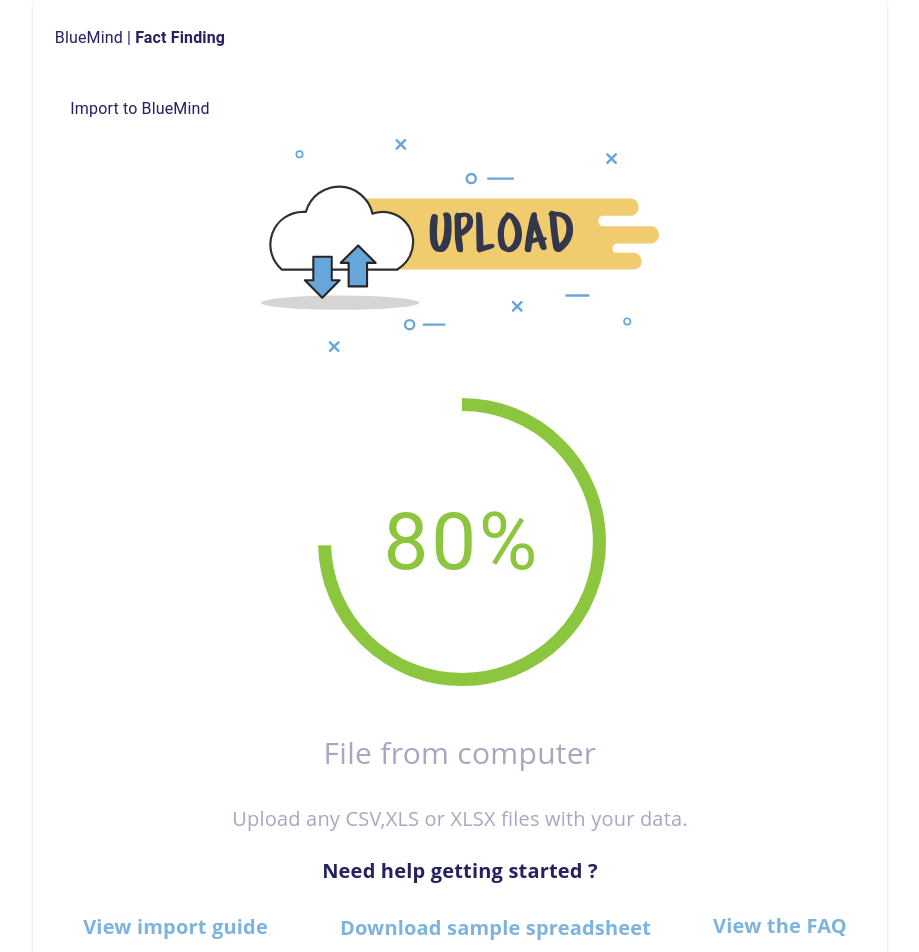
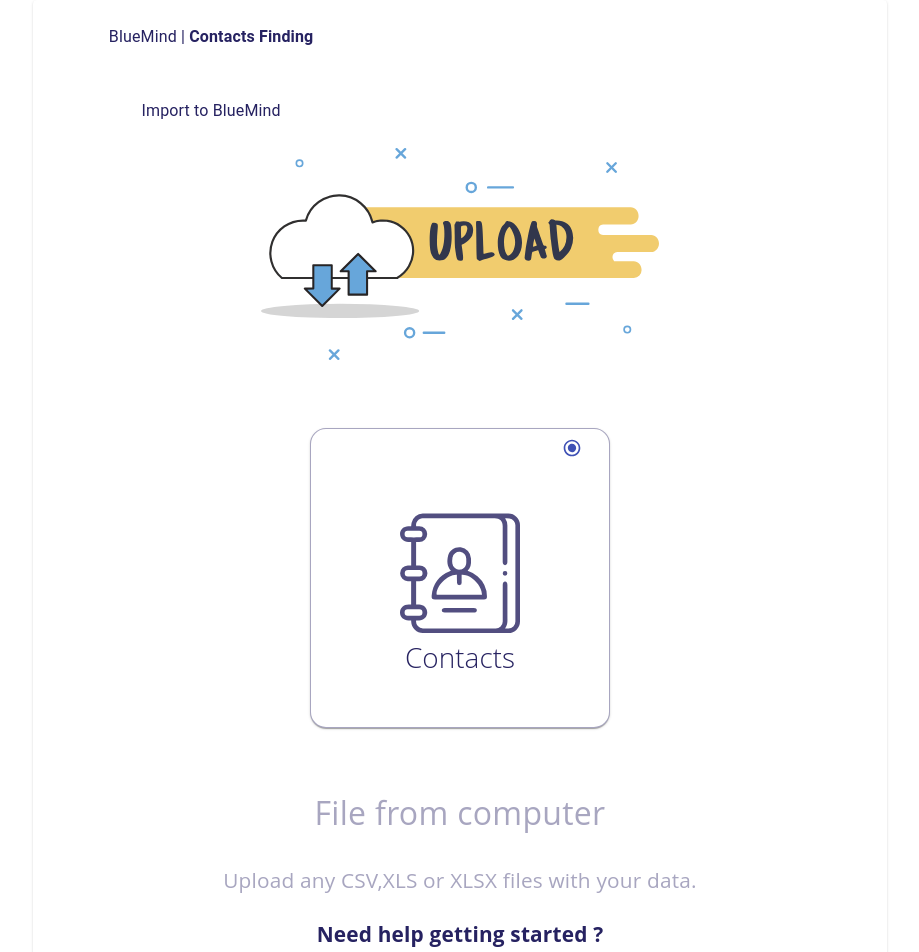
Before and after one commit to Sriyanshjain/BlueMind_upload, a React (Create React App) app: page / in a window 1280 px wide. Shown: the top 952 px of the page, without its empty margins (180-1099 px from the left). Built offline with nearby package versions, Linux system fonts and the light colour scheme.

Commit message:
routing added

```diff
--- a/src/Uploadpage.js
+++ b/src/Uploadpage.js
@@ -1,5 +1,5 @@
 import { Grid, Typography } from "@material-ui/core";
-import React from "react";
+import React,{useState} from "react";
 import Contact from './assets/Contacts upload.svg';
 
 
@@ -29,22 +29,35 @@ const useStyles = makeStyles({
   },
 
     })
+
 function Uploadpage(){
 
+    const [selectedFile, setSelectedFile] = useState();
+	const [isFilePicked, setIsFilePicked] = useState(false);
+    const changeHandler = (event) => {
+		setSelectedFile(event.target.files[0]);
+		setIsFilePicked(true);
+	};
+
+	const handleSubmission = () => {
+	};
     const classes=useStyles();
     return (<Grid container direction="column">
 
-        <Grid item xs={3} >
-            <Typography style={{marginTop:"10%",padding:'2%', color:'#262261'}}>
-                BlueMind | <span style={{fontWeight:'bold'}}>Fact Finding</span>
+        <Grid container direction="row" alignItems="center" >
+            <Grid item xs={7} sm={5}>
+            <Typography style={{margin:"5% auto",padding:'2%', color:'#262261'}}>
+                BlueMind | <span style={{fontWeight:'bold'}}>Contacts Finding</span>
             </Typography>
-        </Grid>
-        <Grid item xs={3}>
-            <Typography style={{marginTop:"10%",padding:'2%', color:'#262261'}}>
+            </Grid>
+            </Grid>
+           <Grid container direction="row" alignItems="center" style={{justifyContent:'flex-start'}}>
+               <Grid item xs={5} sm={5}>
+            <Typography style={{margin:"5% auto",padding:'2%', color:'#262261'}}>
                 Import to BlueMind
             </Typography>
-        </Grid>
-
+            </Grid>
+            </Grid>
         <Grid container direction="row" alignItems="center">
            <Grid item xs={2}/>
             <Grid item xs={8}>
@@ -53,28 +66,27 @@ function Uploadpage(){
            <Grid item xs={2}/>
         </Grid>
         <Grid container direction="row" alignItems="center"  style={{marginTop:'5%'}}>
-           <Grid item xs={4}/>
-            <Grid item xs={4}>
-                {/* <ContactCard/> */}
-  <Loader/>
+           <Grid item xs={3} sm={3}/>
+            <Grid item xs={6} sm={6}>
+               {isFilePicked?<Loader/>:<ContactCard/>}
            </Grid>
-           <Grid item xs={4}/>
+           <Grid item xs={3} sm={3}/>
         </Grid>
 
         <Grid container direction="row" alignItems="center" style={{justifyContent:'center'}}>
 
             <Grid item xs={12} sm={8}>
-            <Typography style={{marginTop:"5%",padding:'2%',fontSize:'30px',fontFamily: 'Open Sans, sans-serif', color:'#a8a6c0'}}>
+            <Typography style={{marginTop:"5%",padding:'2%',fontSize:'2rem',fontFamily: 'Open Sans, sans-serif', color:'#a8a6c0'}}>
                 File from computer
             </Typography>
            </Grid>
            <Grid item xs={12} sm={8}>
-            <Typography style={{marginTop:"2%",padding:'1%',fontSize:'20px',fontFamily: 'Open Sans, sans-serif', color:'#a8a6c0'}}>
+            <Typography style={{marginTop:"2%",padding:'1%',fontSize:'1.3rem',fontFamily: 'Open Sans, sans-serif', color:'#a8a6c0'}}>
                Upload any CSV,XLS or XLSX files with your data.
             </Typography>
            </Grid>
            <Grid item xs={12} sm={8}>
-            <Typography style={{marginTop:"2%",padding:'1%',fontSize:'20px',fontFamily: 'Open Sans, sans-serif',fontWeight:'bold', color:'#262261'}}>
+            <Typography style={{marginTop:"2%",padding:'1%',fontSize:'1.3rem',fontFamily: 'Open Sans, sans-serif',fontWeight:'bold', color:'#262261'}}>
                Need help getting started ?
             </Typography>
            </Grid>
@@ -82,17 +94,17 @@ function Uploadpage(){
         <Grid container direction="row" style={{marginTop:'2%'}}>
 
             <Grid item xs={4}>
-            <Typography style={{padding:'1%',fontSize:'20px',fontFamily: 'Open Sans, sans-serif',fontWeight:'bold'}}>
+            <Typography style={{padding:'1%',fontSize:'1.3rem',fontFamily: 'Open Sans, sans-serif',fontWeight:'bold'}}>
                <a className={classes.linkStyle} href="#">View import guide</a>
             </Typography>
             </Grid>
             <Grid item xs={5}>
-            <Typography style={{padding:'1%',fontSize:'20px',fontFamily: 'Open Sans, sans-serif',fontWeight:'bold'}}>
+            <Typography style={{padding:'1%',fontSize:'1.3rem',fontFamily: 'Open Sans, sans-serif',fontWeight:'bold'}}>
                <a className={classes.linkStyle} href='#'> Download sample spreadsheet</a>
             </Typography>
             </Grid>
             <Grid item xs={3}>
-            <Typography style={{padding:'1%',fontSize:'20px',fontFamily: 'Open Sans, sans-serif',fontWeight:'bold'}}>
+            <Typography style={{padding:'1%',fontSize:'1.3rem',fontFamily: 'Open Sans, sans-serif',fontWeight:'bold'}}>
                <a className={classes.linkStyle}  href="#">View the FAQ</a>
             </Typography>
             </Grid>
@@ -105,18 +117,21 @@ function Uploadpage(){
             </Grid>
             <Grid item xs={6}/>
             <Grid item xs={3}>
+                <form>
             <input
         accept=".csv, application/vnd.openxmlformats-officedocument.spreadsheetml.sheet, application/vnd.ms-excel"
         className={classes.input}
         id="contained-button-file"
         multiple
         type="file"
+        onChange={changeHandler}
       />
       <label htmlFor="contained-button-file">
-        <Button variant="contained" className={classes.Buttonstyle} component="span">
+        <Button variant="contained" className={classes.Buttonstyle} component="span" onClick={handleSubmission}>
           import
         </Button>
       </label>
+      </form>
            </Grid>
         </Grid>
 
--- a/src/contactcard.js
+++ b/src/contactcard.js
@@ -4,16 +4,16 @@ import Radio from '@material-ui/core/Radio';
 import ContactImg from './assets/contact_image.svg';
 
 function ContactCard(){
-return(  <Card style={{width:'80%',margin:'5% 10%',borderRadius:'15px',border:'1.5px solid rgb(38,34,97,0.4)'}}>
+return(  <Card style={{width:'70%',margin:'5% auto' ,borderRadius:'1rem',border:'1.5px solid rgb(38,34,97,0.4)'}}>
 <Radio
 checked={true}
 color="primary"
 name="radio-button-demo"
 size="small"
-style={{marginLeft:'80%'}}
+style={{marginLeft:'75%'}}
 />
 <img
-src={ContactImg} style={{width:'40%',height:'250px'}}/>
+src={ContactImg} style={{width:'40%',height:'16rem'}}/>
 </Card>)
 }
 
```
